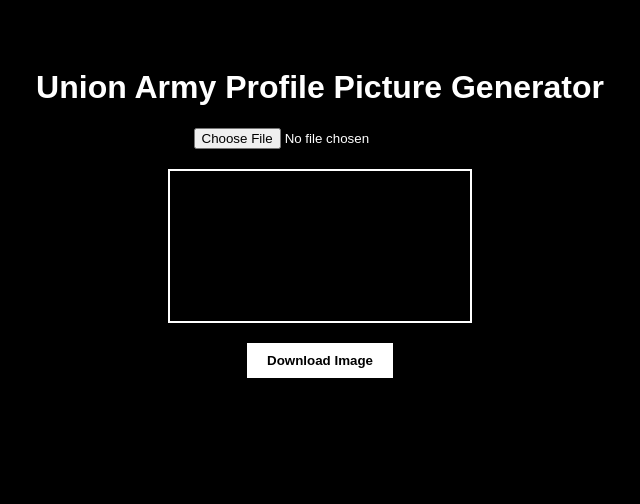
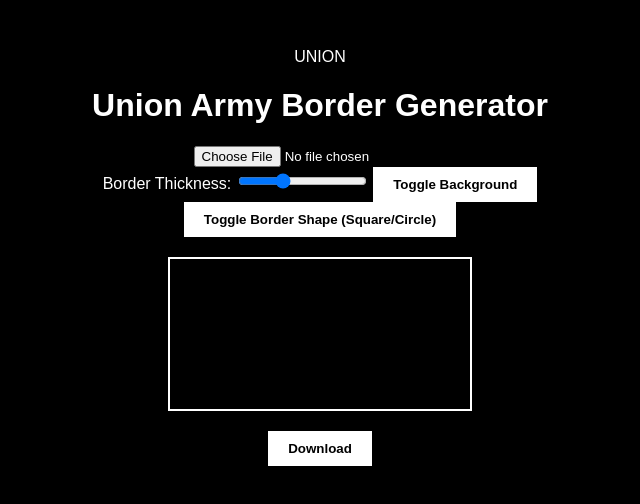
Before and after one commit to BigFuad/union, a plain HTML site: page index.html in a window 1280 px wide. Shown: the whole page, without its empty margins (320-960 px from the left). Drawn offline with Linux system fonts and the light colour scheme.

Commit message:
Update index.html

```diff
--- a/index.html
+++ b/index.html
@@ -3,16 +3,30 @@
 <head>
   <meta charset="UTF-8" />
   <meta name="viewport" content="width=device-width, initial-scale=1.0"/>
-  <title>Union Army Profile Generator</title>
-  <link rel="stylesheet" href="style.css"/>
+  <title>Union Border Generator</title>
+  <link rel="stylesheet" href="style.css" />
 </head>
 <body>
+  <div class="background-text">UNION</div>
+
   <div class="container">
-    <h1>Union Army Profile Picture Generator</h1>
+    <h1>Union Army Border Generator</h1>
+
     <input type="file" id="upload" accept="image/*" />
+
+    <div class="controls">
+      <label for="borderSize">Border Thickness:</label>
+      <input type="range" id="borderSize" min="10" max="100" value="40" />
+
+      <button id="toggleBg">Toggle Background</button>
+      <button id="toggleShape">Toggle Border Shape (Square/Circle)</button>
+    </div>
+
     <canvas id="canvas"></canvas>
-    <button id="downloadBtn">Download Image</button>
+
+    <button id="downloadBtn">Download</button>
   </div>
+
   <script src="script.js"></script>
 </body>
 </html>
```
